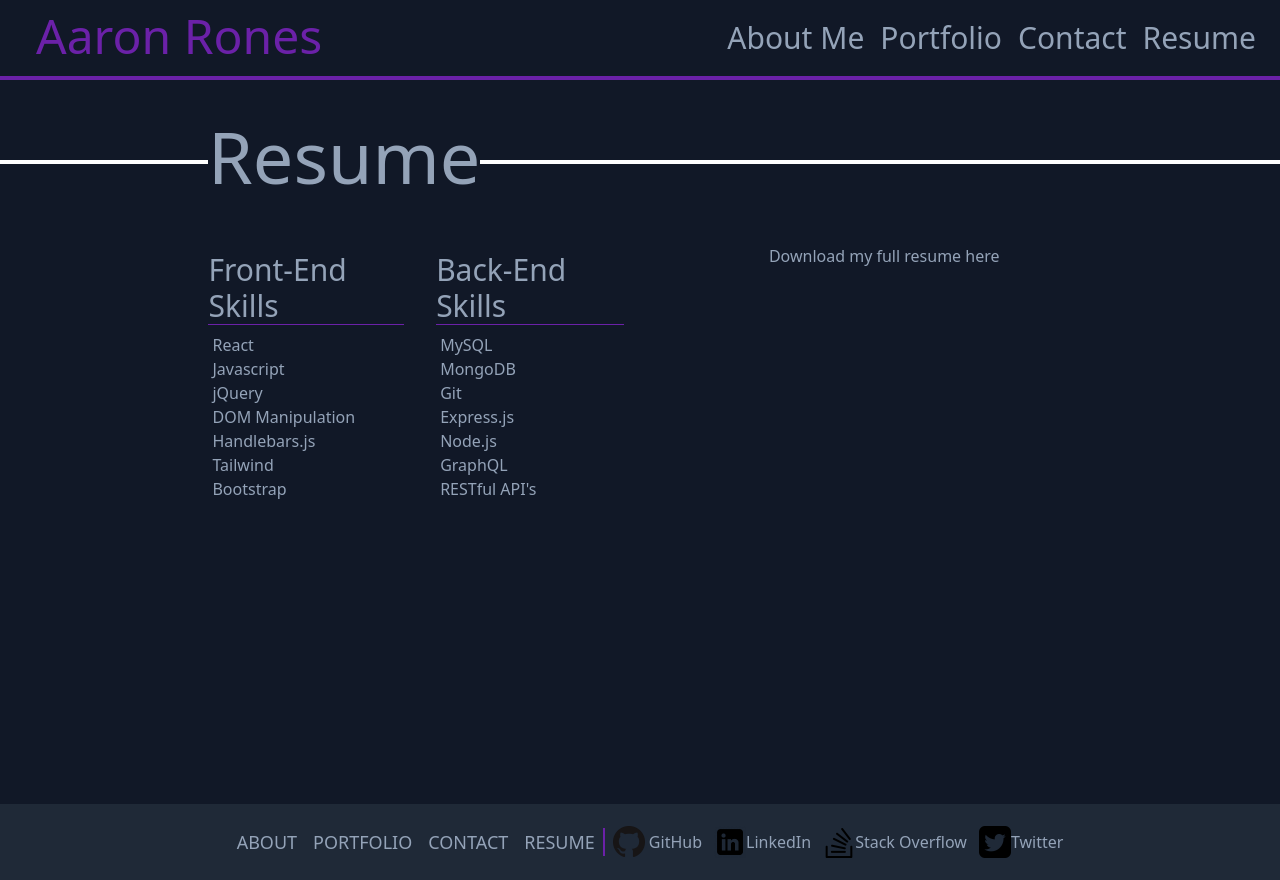
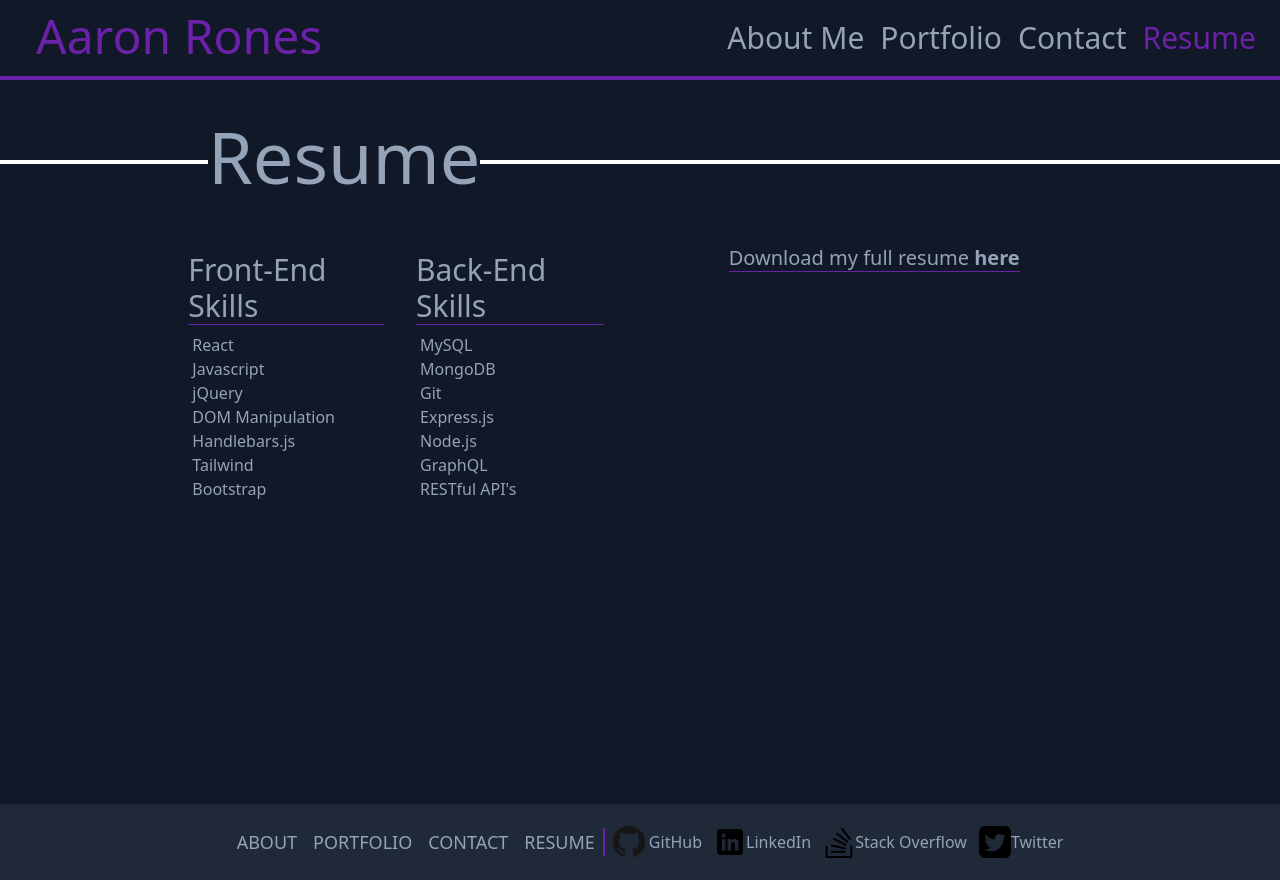
Before and after one commit to beimy/react-port, a React (Create React App) app: page / in a window 1280 px wide. Both pictures are taken after a click on the link "Resume". Built offline with nearby package versions, Linux system fonts and the light colour scheme.

Commit message:
added section highlighting

```diff
--- a/src/components/Nav/index.js
+++ b/src/components/Nav/index.js
@@ -17,22 +17,22 @@ function Nav(props) {
             </a>
             <nav className="flex align-middle float-right">
                 <ul className="mr-3 mt-3 flex flex-wrap justify-end align-middle">
-                    <li className="mx-2 pt-2 ">
+                    <li className={`mx-2 pt-2 ${currentSection === 'About' && 'navActive'}`}>
                         <a className=" text-3xl" data-testid="about" onClick={() => {setCurrentSection('About'); setContactSelected(false)}}>
                             About Me
                         </a>
                     </li>
-                    <li className={`mx-2 pt-2 ${currentSection.name === 'Portfolio' && !contactSelected && 'navActive'}`}>
+                    <li className={`mx-2 pt-2 ${currentSection === 'Portfolio' && 'navActive'}`}>
                         <a className=" text-3xl" data-testid="about" onClick={() => {setCurrentSection('Portfolio'); setContactSelected(false);}}>
                             Portfolio
                         </a>
                     </li>
                     <li className={`mx-2 pt-2 ${contactSelected && 'navActive'}`}>
-                        <a className=" text-3xl" data-testid="about" href="#contact" onClick={() => setContactSelected(true)}>
+                        <a className=" text-3xl" data-testid="about" href="#contact" onClick={() => {setContactSelected(true); setCurrentSection('Contact');}}>
                             Contact
                         </a>
                     </li>
-                    <li className={`mx-2 pt-2 ${currentSection.name === 'Resume' && !contactSelected && 'navActive'}`}>
+                    <li className={`mx-2 pt-2 ${currentSection === 'Resume' && 'navActive'}`}>
                         <a className=" text-3xl" data-testid="about" onClick={() => {setCurrentSection('Resume'); setContactSelected(false);}}>
                             Resume
                         </a>
--- a/src/components/Resume/index.js
+++ b/src/components/Resume/index.js
@@ -27,8 +27,8 @@ function Resume() {
                 </ul>
             </div>
             <div className=" relative right-20">
-                <span>Download my full resume
-                    <a download={require('../../assets/Resume_AaronRones-WebDev.pdf')}> here</a>
+                <span className="text-xl border-b border-purple-800">Download my full resume
+                    <a className=" font-bold" href={require('../../assets/Resume_AaronRones-WebDev.pdf')} download='AaronRones_Resume_WebDev.pdf'> here</a>
                 </span>
             </div>
         </div>
--- a/src/index.css
+++ b/src/index.css
@@ -10,6 +10,10 @@
 
     a {
         @apply cursor-pointer;
+    }
+
+    a:hover {
+        @apply text-purple-800
     }
 }
 
@@ -40,6 +44,9 @@
         -ms-transform: skewX(10deg);
         transform: skewX(10deg);
         @apply border-purple-800 border
+    }
 
+    .navActive {
+        @apply text-purple-800
     }
 }
```
